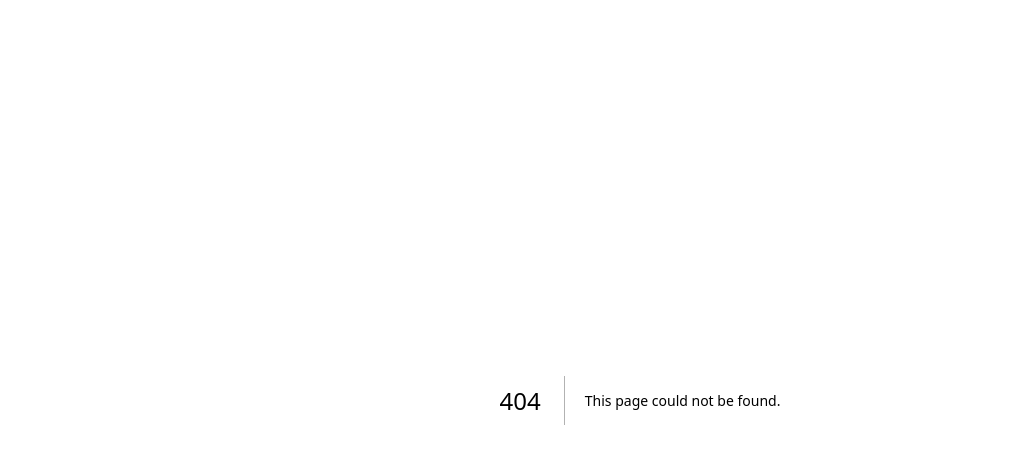
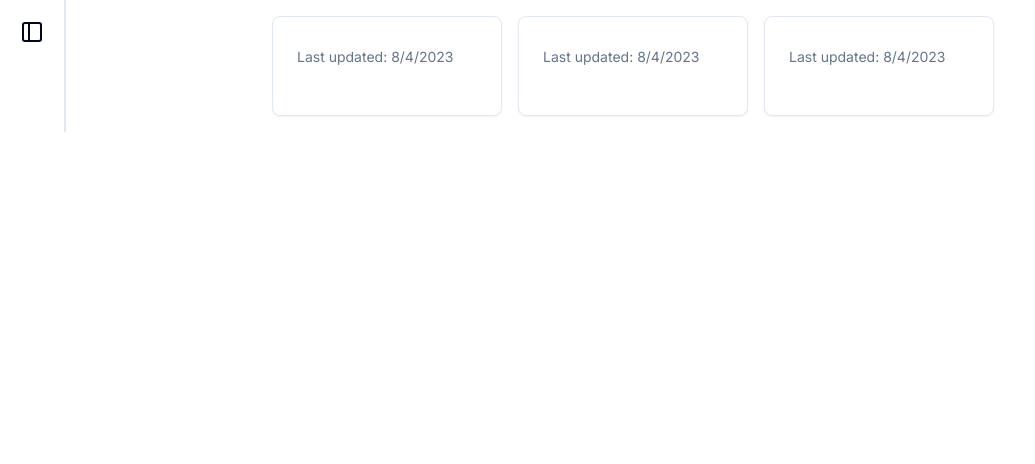
Before and after one commit to cyu60/lab-copilot, a Next.js app: page /note-taker/courseDash in a window 1280 px wide. Before the commit this address had no page. Shown: the top 464 px of the page, without its empty margins (0-1035 px from the left). Built offline with nearby package versions, Linux system fonts and the light colour scheme.

Commit message:
course dashboard

```diff
--- /dev/null
+++ b/app/note-taker/courseDash/page.tsx
@@ -0,0 +1,172 @@
+'use client'
+import axios from "axios";
+import { Button } from "@/components/ui/button";
+import { FC, useEffect } from "react";
+import {
+  SidebarIcon,
+} from "../../../node_modules/lucide-react";
+import ReactMarkdown from "react-markdown";
+import remarkGfm from "remark-gfm";
+import { DragDropContext, Droppable, Draggable } from "react-beautiful-dnd";
+import {
+  ChatCompletionRequestMessage,
+  ChatCompletionRequestMessageRoleEnum,
+} from "openai";
+import { ToastContainer, toast } from "react-toastify";
+import "react-toastify/dist/ReactToastify.css";
+
+import React, { useState } from "react";
+import {
+  Sheet,
+  SheetContent,
+  SheetHeader,
+  SheetTitle,
+  SheetTrigger,
+} from "@/components/ui/sheet";
+import { UserButton } from "@clerk/nextjs";
+import { jsPDF } from "jspdf";
+import {
+  Card,
+  CardContent,
+  CardDescription,
+  CardFooter,
+  CardHeader,
+  CardTitle,
+} from "@/components/ui/card";
+//import Navbar from "@/components/Navbar";
+//import Sidebar from "@/components/Sidebar";
+import Empty from "@/components/Empty";
+import { dummyNotes } from "../dummynotes";
+// import Note from "./page"
+import { Note } from "../page";
+import Link from "next/link";
+import { dummyConversation, sections } from ".././constants";
+
+type NotebookPreviewProps = {
+  notebooks: Note[];
+};
+
+const NotebookPreview: React.FC<NotebookPreviewProps> = ({ notebooks }) => {
+  return (
+    <div className="grid grid-cols-1 md:grid-cols-4 gap-4 p-4 md:pr-10">
+      {notebooks.map((notebook) => (
+        <NotebookCard key={notebook.id} notebook={notebook} />
+      ))}
+    </div>
+  );
+};
+
+
+
+const NotebookCard: React.FC<{ notebook: Note }> = ({ notebook }) => {
+  return (
+    <Link href={`/notebook/${notebook.id}`}>
+      <Card>
+        <CardHeader>
+          <CardTitle>{notebook.name}</CardTitle>
+          <CardDescription>Last updated: {new Date(notebook.updatedAt!).toLocaleDateString()}</CardDescription>
+        </CardHeader>
+        <CardContent>
+          {/* Add additional notebook details here */}
+        </CardContent>
+      </Card>
+    </Link>
+  );
+};
+
+export const dumNotes: Note[] = [
+  {
+    id: 1,
+    text: "placed the weight at the top of the incline\n\nused stopwatch and tape measure\n\nnoticed a change in velocity with different weights",
+    editing: false,
+    updatedAt: new Date(),
+  },
+  {
+    id: 2,
+    text: "placed the weight at the top of the incline\n\nused stopwatch and tape measure\n\nnoticed a change in velocity with different weights",
+    editing: false,
+    updatedAt: new Date(),
+  },
+  {
+    id: 3,
+    text: "placed the weight at the top of the incline\n\nused stopwatch and tape measure\n\nnoticed a change in velocity with different weights",
+    editing: false,
+    updatedAt: new Date(),
+  },
+];
+
+const Sidebar: React.FC = () => {
+  return (
+    <Sheet>
+      <SheetTrigger>
+        <SidebarIcon />
+      </SheetTrigger>
+      <SheetContent side={"left"}>
+        <SheetHeader>
+          <Link href="note-taker/courseDash">
+              <SheetTitle>General Physics</SheetTitle>
+          </Link>
+        </SheetHeader>
+        <div className=" p-4">
+          {sections.map((section, idx) => (
+            <div key={idx} className="flex flex-col pb-2">
+              {section.items ? (
+                <h4 className="pb-1 text-xl font-semibold">{section.title}</h4>
+              ) : (
+                <h3 className="pb-2 text-2xl font-bold">{section.title}</h3>
+              )}
+              {section.items && (
+                <ol className="rounded bg-neutral-200 py-2">
+                  {section.items.map((item, itemIdx) => (
+                    <li
+                      key={itemIdx}
+                      className="border-b border-neutral-300 py-2 pl-2 text-lg last:border-0"
+                    >
+                      {item}
+                    </li>
+                  ))}
+                </ol>
+              )}
+            </div>
+          ))}
+        </div>
+      </SheetContent>
+    </Sheet>
+  );
+};
+
+export default function Dashboard() {
+  const [notebooks, setNotebooks] = useState<Note[]>([]);
+  const [isLoading, setIsLoading] = useState(true);
+
+  useEffect(() => {
+    const fetchNotebooks = async () => {
+      // const res = await fetch('/api/getNotebooks');
+      // const body = await res.json();
+      setNotebooks(notebooks);
+      setIsLoading(false);
+    };
+    if (typeof window !== "undefined") {
+      fetchNotebooks();
+    }
+  }, []);
+
+  return (
+    <div className="h-full relative">
+       <div className="absolute left-5 h-full border-r-2 pr-5 pt-5">
+          <Sidebar></Sidebar>
+        </div>
+      <div className="hidden h-full md:flex md:flex-col md:fixed md:inset-y-0 z-[80] bg-goodpink">
+        <div>
+          {/* <Sidebar></Sidebar> */}
+        </div>
+      </div>
+      <main className="md:pl-64">
+        {/* <Navbar></Navbar> */}
+        <div>
+        <NotebookPreview notebooks={dumNotes} />
+        </div>
+      </main>
+    </div>
+  );
+}
--- a/app/note-taker/dummynotes.tsx
+++ b/app/note-taker/dummynotes.tsx
@@ -1,5 +1,5 @@
 import { Note } from "./page";
-import fs from 'fs';
+// import fs from "fs";
 
 export const dummyNotes: Note[] = [
   {
@@ -19,23 +19,23 @@ export const dummyNotes: Note[] = [
   },
 ];
 
-export function exportConcatenatedTextToJson(notes:Note[]) {
-  // Extract the 'text' field from each object and concatenate them into one big string
-  const concatenatedText = notes.map((note) => note.text).join('\n\n');
+// export function exportConcatenatedTextToJson(notes:Note[]) {
+//   // Extract the 'text' field from each object and concatenate them into one big string
+//   const concatenatedText = notes.map((note) => note.text).join('\n\n');
 
-  const data = {
-    concatenatedText,
-  };
+//   const data = {
+//     concatenatedText,
+//   };
 
-  // Convert the object to a JSON-formatted string
-  const jsonString = JSON.stringify(data, null, 2); // The second argument (null) is for replacer, and the third argument (2) is for the number of spaces to use for indentation
+//   // Convert the object to a JSON-formatted string
+//   const jsonString = JSON.stringify(data, null, 2); // The second argument (null) is for replacer, and the third argument (2) is for the number of spaces to use for indentation
 
-  // Save the JSON string to a file
-  fs.writeFileSync('concatenated-text.json', jsonString);
+//   // Save the JSON string to a file
+//   fs.writeFileSync('concatenated-text.json', jsonString);
 
-  console.log('Data saved to concatenated-text.json');
-  console.log(concatenatedText);
-}
+//   console.log('Data saved to concatenated-text.json');
+//   console.log(concatenatedText);
+// }
 
 // Usage example:
 // exportConcatenatedTextToJson(dummyNotes);
--- a/app/note-taker/page.tsx
+++ b/app/note-taker/page.tsx
@@ -35,6 +35,7 @@ import {
 import { dummyNotes, dummyConversation, sections } from "./constants";
 import { UserButton } from "@clerk/nextjs";
 import { jsPDF } from "jspdf";
+import Link from "next/link";
 
 // import { ReactMarkdown } from "react-markdown/lib/react-markdown";
 
@@ -42,6 +43,8 @@ export type Note = {
   id: number;
   text: string;
   editing: boolean;
+  name ?:string;
+  updatedAt ?:Date;
 };
 let url = "";
 
@@ -266,7 +269,9 @@ const Sidebar: React.FC = () => {
       </SheetTrigger>
       <SheetContent side={"left"}>
         <SheetHeader>
-          <SheetTitle>General Physics</SheetTitle>
+          <Link href="note-taker/courseDash">
+              <SheetTitle>General Physics</SheetTitle>
+          </Link>
         </SheetHeader>
         <div className=" p-4">
           {sections.map((section, idx) => (
--- /dev/null
+++ b/components/Empty.tsx
@@ -0,0 +1,17 @@
+import React from "react";
+import Image from "next/image";
+interface EmptyProps {
+  label: string;
+}
+const Empty = ({ label }: EmptyProps) => {
+  return (
+    <div className="h-full flex flex-col items-center justify-center space-y-5 py-12">
+      {/* Empty */}
+      <div className="w-96 h-48 relative">
+        {/* <Image alt="Empty" src="/questions.jpg" fill /> */}
+      </div>
+      <div className="text-sm text-muted-foreground">{label}</div>
+    </div>
+  );
+};
+export default Empty;
--- /dev/null
+++ b/components/ui/card.tsx
@@ -0,0 +1,79 @@
+import * as React from "react"
+
+import { cn } from "@/lib/utils"
+
+const Card = React.forwardRef<
+  HTMLDivElement,
+  React.HTMLAttributes<HTMLDivElement>
+>(({ className, ...props }, ref) => (
+  <div
+    ref={ref}
+    className={cn(
+      "rounded-lg border bg-card text-card-foreground shadow-sm",
+      className
+    )}
+    {...props}
+  />
+))
+Card.displayName = "Card"
+
+const CardHeader = React.forwardRef<
+  HTMLDivElement,
+  React.HTMLAttributes<HTMLDivElement>
+>(({ className, ...props }, ref) => (
+  <div
+    ref={ref}
+    className={cn("flex flex-col space-y-1.5 p-6", className)}
+    {...props}
+  />
+))
+CardHeader.displayName = "CardHeader"
+
+const CardTitle = React.forwardRef<
+  HTMLParagraphElement,
+  React.HTMLAttributes<HTMLHeadingElement>
+>(({ className, ...props }, ref) => (
+  <h3
+    ref={ref}
+    className={cn(
+      "text-2xl font-semibold leading-none tracking-tight",
+      className
+    )}
+    {...props}
+  />
+))
+CardTitle.displayName = "CardTitle"
+
+const CardDescription = React.forwardRef<
+  HTMLParagraphElement,
+  React.HTMLAttributes<HTMLParagraphElement>
+>(({ className, ...props }, ref) => (
+  <p
+    ref={ref}
+    className={cn("text-sm text-muted-foreground", className)}
+    {...props}
+  />
+))
+CardDescription.displayName = "CardDescription"
+
+const CardContent = React.forwardRef<
+  HTMLDivElement,
+  React.HTMLAttributes<HTMLDivElement>
+>(({ className, ...props }, ref) => (
+  <div ref={ref} className={cn("p-6 pt-0", className)} {...props} />
+))
+CardContent.displayName = "CardContent"
+
+const CardFooter = React.forwardRef<
+  HTMLDivElement,
+  React.HTMLAttributes<HTMLDivElement>
+>(({ className, ...props }, ref) => (
+  <div
+    ref={ref}
+    className={cn("flex items-center p-6 pt-0", className)}
+    {...props}
+  />
+))
+CardFooter.displayName = "CardFooter"
+
+export { Card, CardHeader, CardFooter, CardTitle, CardDescription, CardContent }
--- a/package.json
+++ b/package.json
@@ -16,6 +16,7 @@
     "@types/node": "20.4.5",
     "@types/react": "^18.2.18",
     "@types/react-dom": "18.2.7",
+    "@types/react-router-dom": "^5.3.3",
     "autoprefixer": "10.4.14",
     "axios": "^1.4.0",
     "class-variance-authority": "^0.7.0",
@@ -31,6 +32,7 @@
     "react-beautiful-dnd": "^13.1.1",
     "react-dom": "^18.2.0",
     "react-markdown": "^8.0.7",
+    "react-router-dom": "^6.18.0",
     "react-toastify": "^9.1.3",
     "remark-gfm": "^3.0.1",
     "tailwind-merge": "^1.14.0",
```
Also changed, not shown: 2 other files (tests, documents, lock files or other folders).
